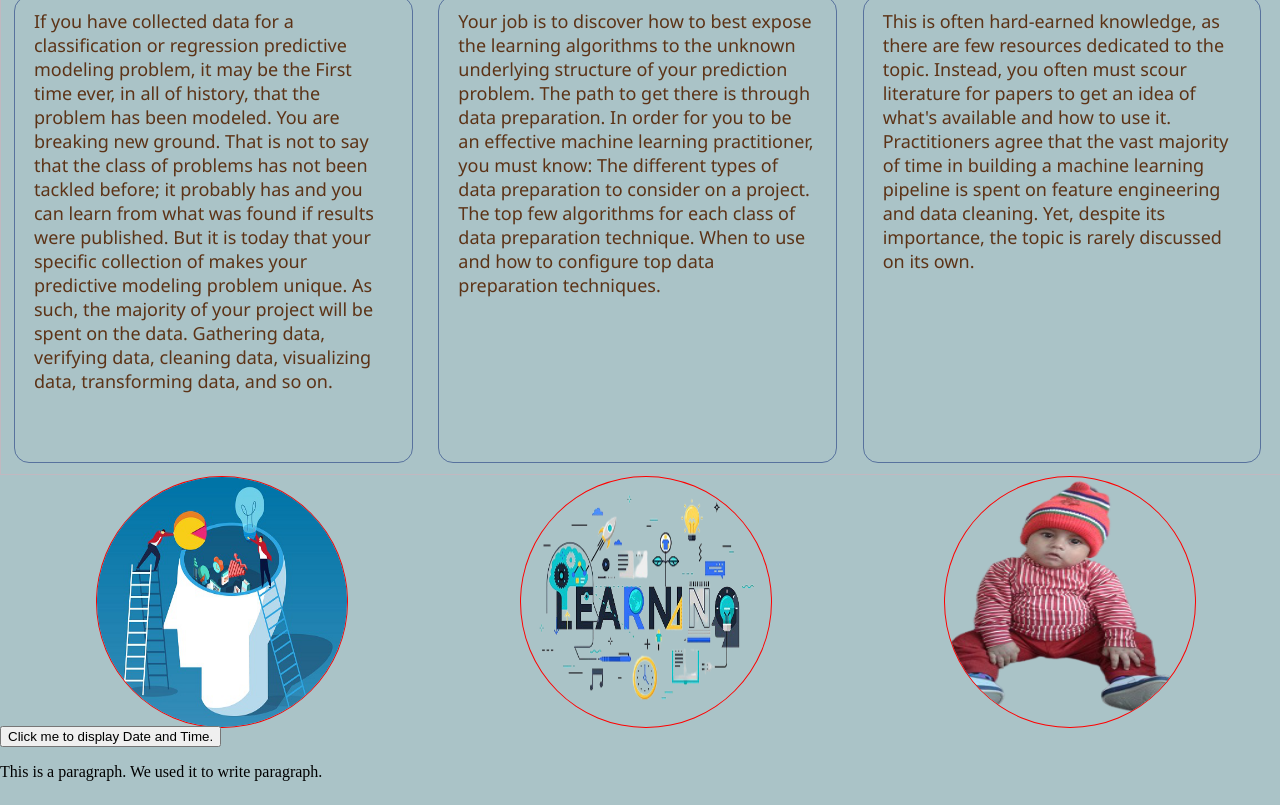
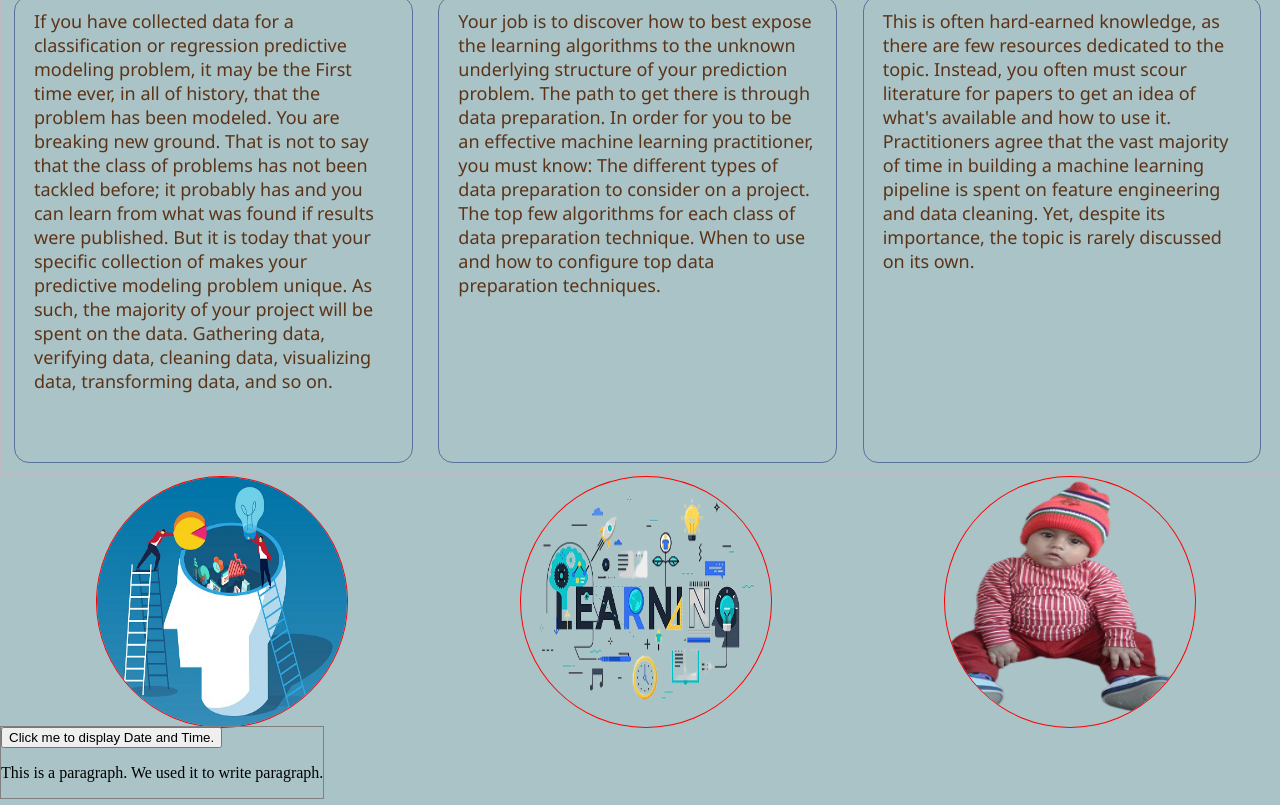
Before and after one commit to kaziahosunhabibripon/my-website, a plain HTML site: page first.html in a window 1280 px wide. Shown: the part 166-971 px from the top of the page. Drawn offline with Linux system fonts and the light colour scheme.

Commit message:
setup footer

```diff
--- a/Style.css
+++ b/Style.css
@@ -135,5 +135,7 @@ img a:hover{
     width:100%;
 }
 footer{
+    float : left;
+    border: 1px solid grey;
 
 }
```
